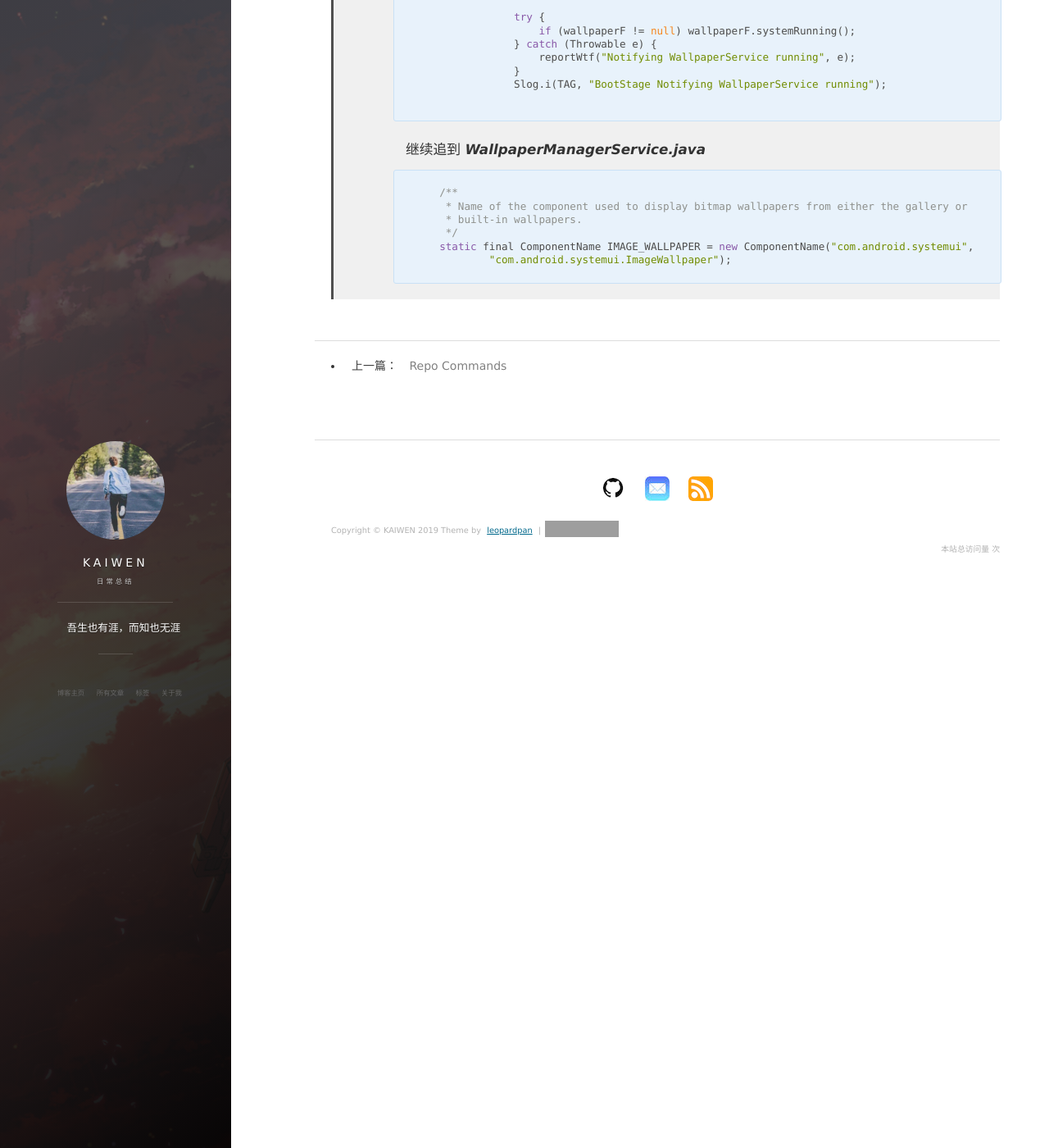
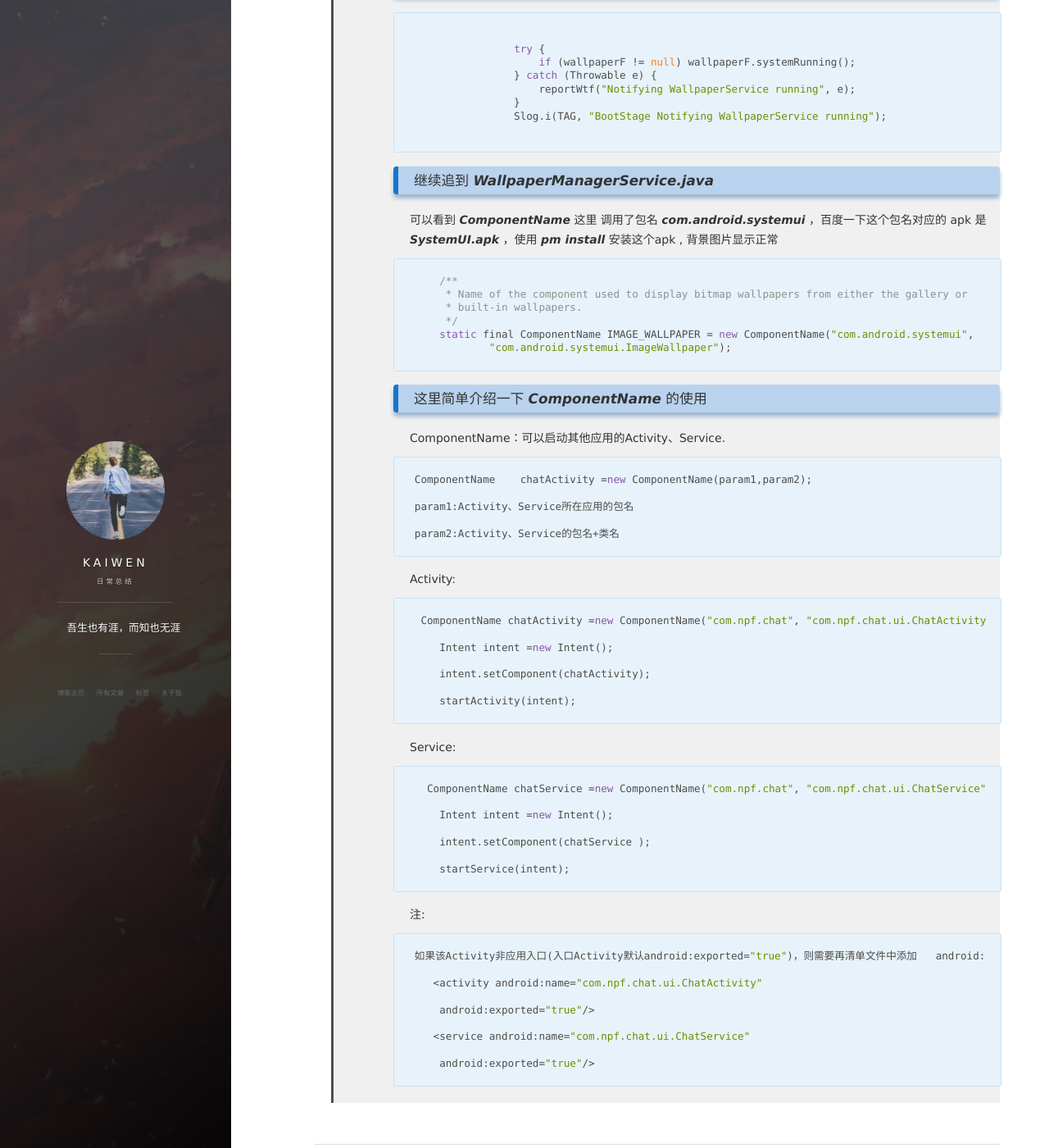
Before and after one commit to kaiwenll/liangkaiwen.github.io11, a Jekyll site: the page built from _posts/2019-9-20-壁纸问题解决.md, in a window 1280 px wide and 1400 px high, scrolled down 1360 px. Shown: the whole window at 82% size. Built offline with Jekyll 4.4.1, drawn with Linux system fonts in a browser that asks for light colours; nearby versions of some CDN libraries; our own code applies the rules of GitHub Pages for plain Markdown files; comment, search, counter and statistics services are not loaded; grey boxes are pictures that could not be loaded.

Commit message:
modify 2019-9-20-壁纸问题解决.md

````diff
--- a/_posts/2019-9-20-壁纸问题解决.md
+++ b/_posts/2019-9-20-壁纸问题解决.md
@@ -19,7 +19,7 @@
 >
 >   *honestly speaking , I don't know why direct here , but chaoyang bro let me do that.*
 >
->   + #### 搜索 Wallpaper 找到系统服务添加wallpaper的代码
+>   + ### 搜索 Wallpaper 找到系统服务添加wallpaper的代码
 >
 >     ```
 >     if (!disableNonCoreServices && context.getResources().getBoolean(
@@ -38,13 +38,13 @@
 >
 >     ```
 >
->     #### 继续查找，***initAndLoop()*** 方法里，创建了一个对象 *wallpaperF*
+>     ### 继续查找，***initAndLoop()*** 方法里，创建了一个对象 *wallpaperF*
 >
 >     ```
 >     final WallpaperManagerService wallpaperF = wallpaper;
 >     ```
 >
->     #### 这里会检测这个标志位，如果不为1，就创建一个 systemUi 线程
+>     ### 这里会检测这个标志位，如果不为1，就创建一个 systemUi 线程
 >
 >     ```
 >                     Thread th = new Thread("test") {
@@ -64,7 +64,7 @@
 >
 >
 >
->     ####  ***wallpaperF.systemRunning（）***
+>     ###  ***wallpaperF.systemRunning（）***
 >
 >     ```
 >
@@ -79,9 +79,9 @@
 >
 >
 >
->     #### 继续追到 ***WallpaperManagerService.java***
+>     ### 继续追到 ***WallpaperManagerService.java***
 >
->
+>      可以看到 ***ComponentName***  这里 调用了包名 ***com.android.systemui*** ，百度一下这个包名对应的 apk 是 ***SystemUI.apk*** ，使用 ***pm install*** 安装这个apk , 背景图片显示正常
 >
 >     ```
 >         /**
@@ -94,4 +94,54 @@
 >
 >
 >
+>     ### 这里简单介绍一下 ***ComponentName*** 的使用
 >
+>     ComponentName：可以启动其他应用的Activity、Service.
+>
+>     ```
+>     ComponentName    chatActivity =new ComponentName(param1,param2);
+>
+>     param1:Activity、Service所在应用的包名
+>
+>     param2:Activity、Service的包名+类名
+>     ```
+>
+>     Activity:
+>
+>     ```
+>      ComponentName chatActivity =new ComponentName("com.npf.chat", "com.npf.chat.ui.ChatActivity");
+>
+>         Intent intent =new Intent();
+>
+>         intent.setComponent(chatActivity);
+>
+>         startActivity(intent);
+>     ```
+>
+>     Service:
+>
+>     ```
+>       ComponentName chatService =new ComponentName("com.npf.chat", "com.npf.chat.ui.ChatService");
+>
+>         Intent intent =new Intent();
+>
+>         intent.setComponent(chatService );
+>
+>         startService(intent);
+>     ```
+>
+>     注:
+>
+>     ```
+>     如果该Activity非应用入口(入口Activity默认android:exported="true")，则需要再清单文件中添加   android:exported="true"。Service也需要添加android:exported="true"。允许外部应用调用。
+>
+>        <activity android:name="com.npf.chat.ui.ChatActivity"
+>
+>         android:exported="true"/>
+>
+>        <service android:name="com.npf.chat.ui.ChatService"
+>
+>         android:exported="true"/>
+>     ```
+>
+>
````
